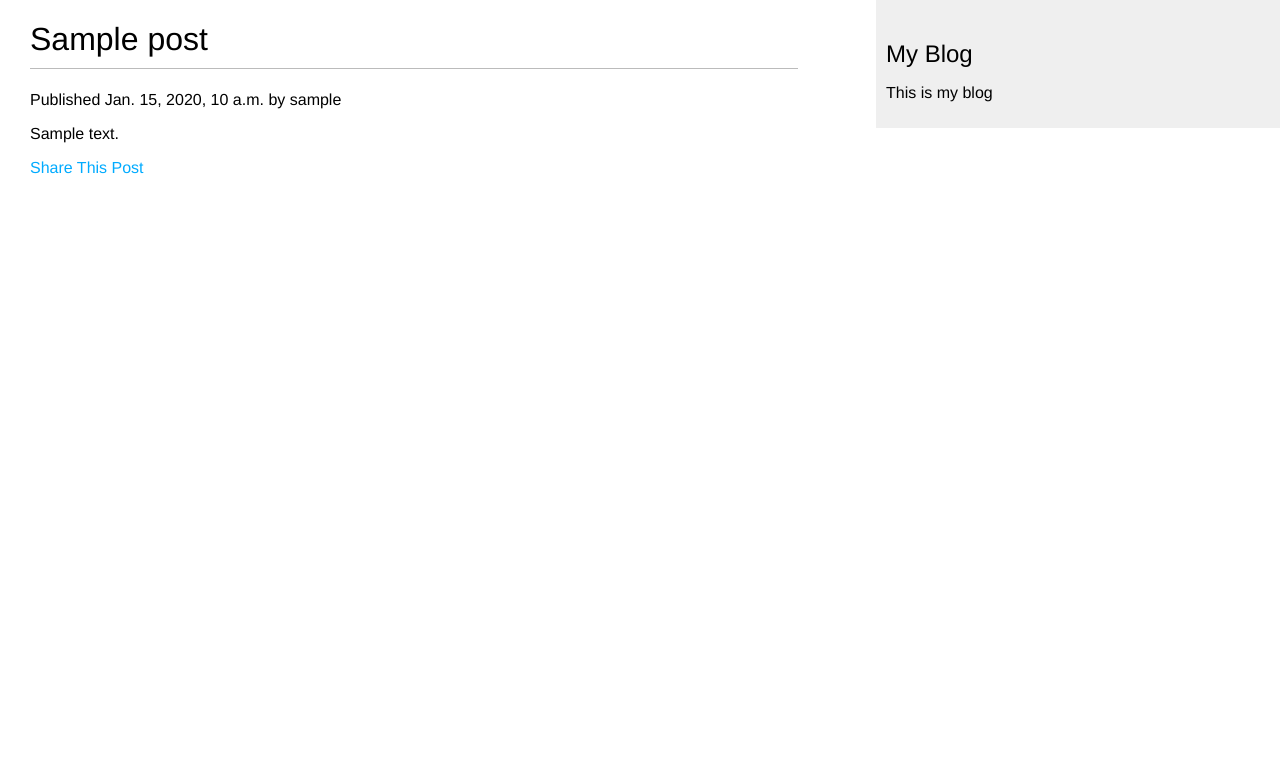
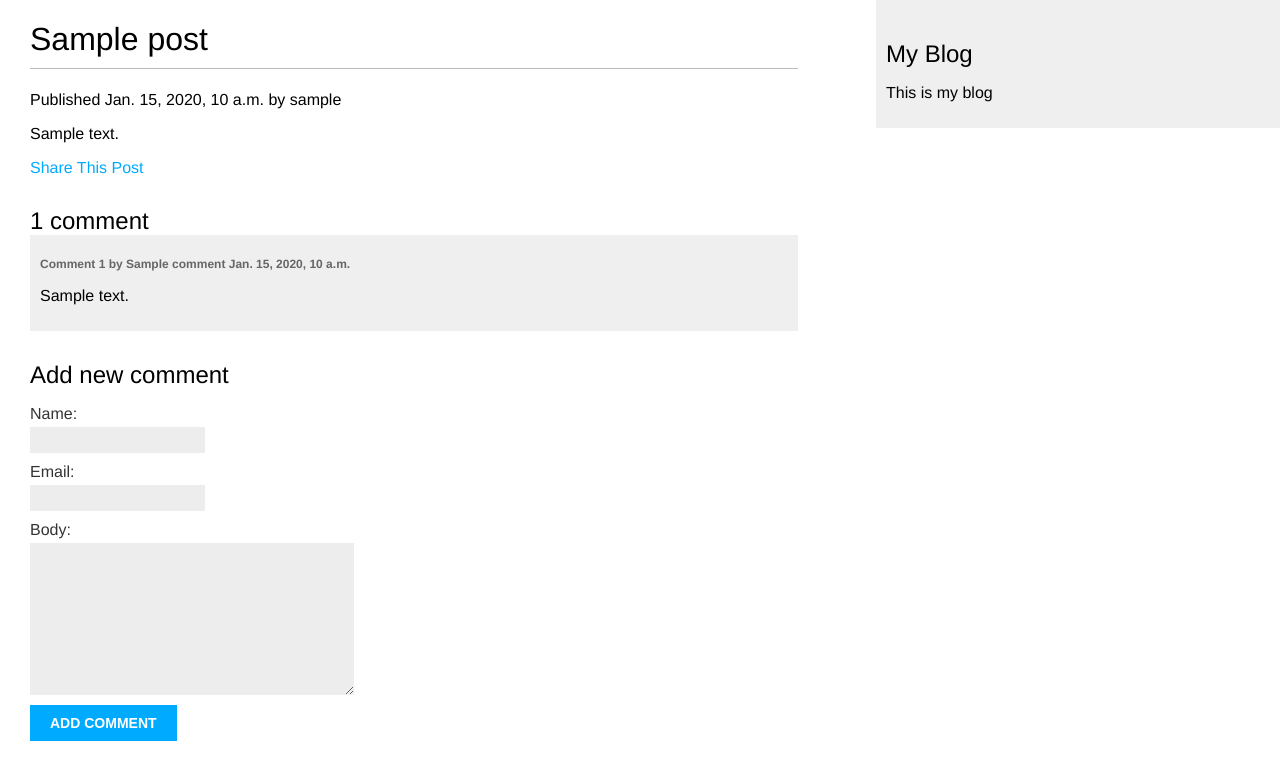
Before and after one commit to ynrfin/django3-by-example, a Django app: a page that uses mysite/blog/templates/blog/post/detail.html in a window 1280 px wide. Shown: the top 780 px of the page. Run offline with Django 3.2, Linux system fonts and the light colour scheme; tables that the repository leaves empty hold one stand-in row (values such as "Sample post").

Commit message:
add comment on detail page

```diff
--- a/mysite/blog/templates/blog/post/detail.html
+++ b/mysite/blog/templates/blog/post/detail.html
@@ -13,4 +13,33 @@
             Share This Post
         </a>
     </p>
+    {% with comments.count as total_comments %}
+       <h2>
+           {{ total_comments }} comment{{ total_comments|pluralize }}
+       </h2>
+    {% endwith %}
+    {% for comment in comments %}
+        <div class="comment">
+            <p class="info">
+                Comment {{ forloop.counter }} by {{ comment.name }}
+                {{ comment.created }}
+            </p>
+            {{ comment.body|linebreaks }}
+        </div>
+    {% empty %}
+        <p>There are no comment yet</p>
+    {% endfor %}
+
+    {% if new_comment %}
+        <h2>Your comment has been added.</h2>
+    {% else %}
+        <h2>Add new comment</h2>
+        <form action="" method="POST" accept-charset="utf-8">
+            {{ comment_form.as_p }}
+            {% csrf_token %}
+            <p>
+                <input type="submit" value="Add Comment"/>
+            </p>
+        </form>
+    {% endif %}
 {% endblock content %}
--- a/mysite/blog/views.py
+++ b/mysite/blog/views.py
@@ -2,7 +2,7 @@ from django.shortcuts import render, get_object_or_404
 from .models import Post
 from django.core.paginator import Paginator, EmptyPage, PageNotAnInteger
 from django.views.generic import ListView
-from .forms import EmailPostForm
+from .forms import EmailPostForm, CommentForm
 from django.core.mail import send_mail
 
 class PostListView(ListView):
@@ -37,10 +37,29 @@ def post_detail(request, year, month, day, post):
         publish__year=year,
         publish__month=month,
         publish__day=day)
+    comments = post.comments.filter(active=True)
+    new_comment = None
+    if request.method == 'POST':
+        # A comment was posted
+        comment_form = CommentForm(data=request.POST)
+        if comment_form.is_valid():
+            # Create comment object but don't save to DB yet
+            new_comment = comment_form.save(commit=False)
+            # Assign the current post to the commit
+            new_comment.post = post
+            # save the comment to the database
+            new_comment.save()
+    else:
+        comment_form = CommentForm()
 
     return render(request,
         'blog/post/detail.html',
-        {'post': post})
+        {
+            'post': post,
+            'comments': comments,
+            'new_comment': new_comment,
+            'comment_form': comment_form
+    })
 
 def post_share(request, post_id):
     # REtrieve post by id
```
